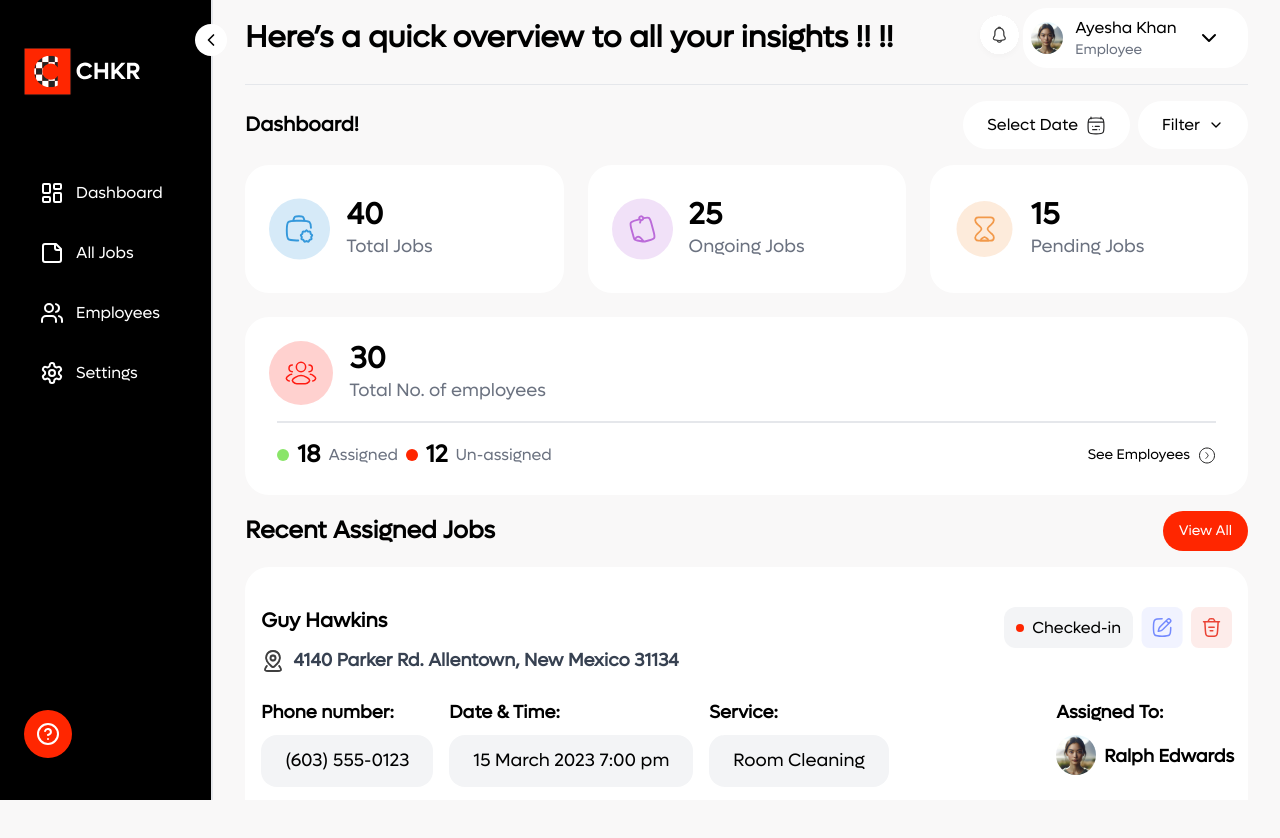
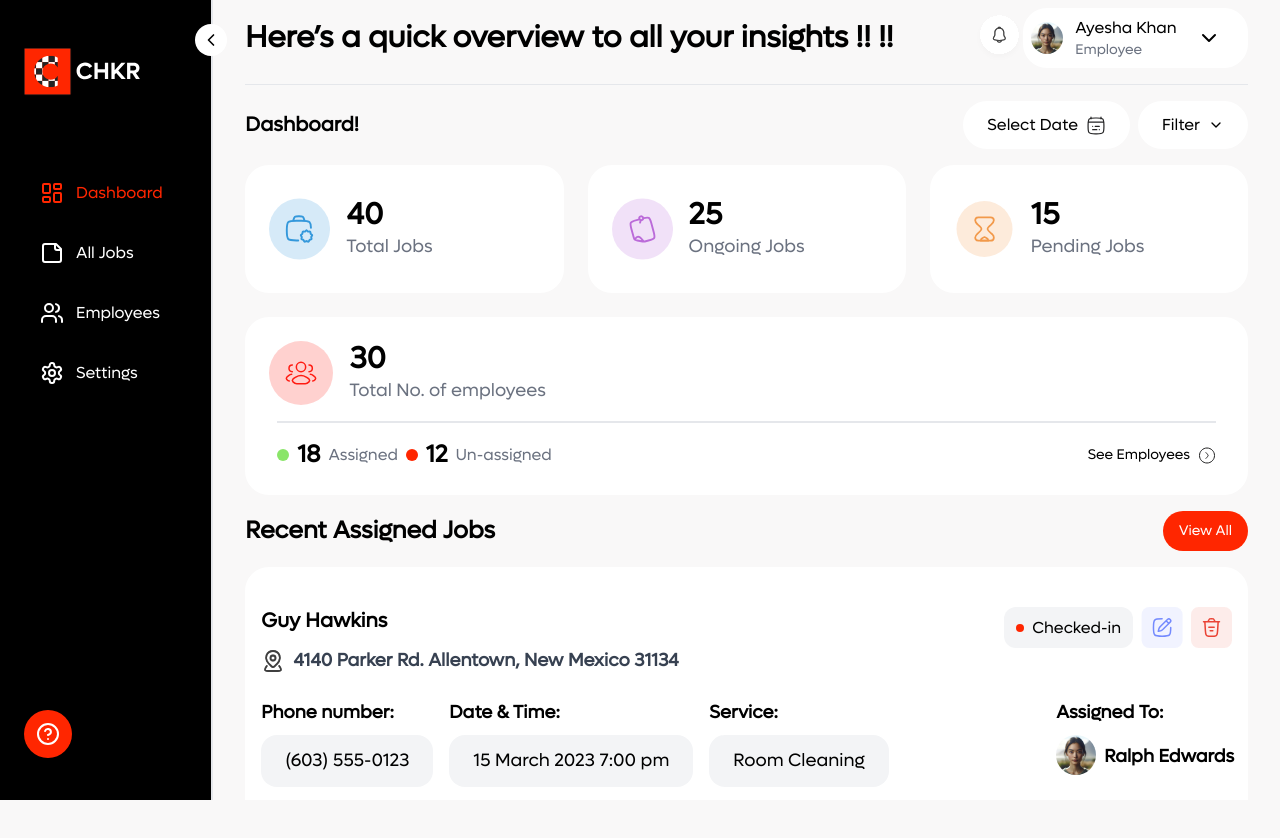
Before and after one commit to abrauf18/chkr, a Next.js app: page /company-admin/dashboard in a window 1280 px wide. Shown: the top 838 px of the page. Built offline with nearby package versions, Linux system fonts and the light colour scheme.

Commit message:
feat: add path name to keep the side bar item active

```diff
--- a/components/shared/sidebar.tsx
+++ b/components/shared/sidebar.tsx
@@ -1,4 +1,6 @@
+"use client";
 import React from "react";
+import { usePathname } from "next/navigation";
 import {
   Users,
   StickyNote,
@@ -12,28 +14,35 @@ import Link from "next/link";
 import clsx from "clsx";
 
 const SideBar = ({ open }: { open: boolean }) => {
+  const pathname = usePathname();
+
   const list = [
     {
       title: "Dashboard",
       icon: <LayoutDashboard />,
-      path: "/dashboard",
+      path: "/company-admin/dashboard",
     },
     {
       title: "All Jobs",
       icon: <StickyNote />,
-      path: "/all-jobs",
+      path: "/company-admin/dashboard#all-jobs",
     },
     {
       title: "Employees",
       icon: <Users />,
-      path: "/employees",
+      path: "/company-admin/dashboard#employees",
     },
     {
       title: "Settings",
       icon: <Settings />,
-      path: "/settings",
+      path: "/company-admin/dashboard#settings",
     },
   ];
+
+  const isActive = (path: string) => {
+    const currentPath = pathname.split("#")[0];
+    return currentPath.startsWith(path);
+  };
 
   return (
     <>
@@ -45,7 +54,7 @@ const SideBar = ({ open }: { open: boolean }) => {
         )}
       >
         <Link href="#">
-          <div className="text-2xl font-bold hover:text-sky-400">
+          <div className="text-2xl font-bold">
             <div className="logo logo-triangle relative w-10 h-10 inline-block mt-6">
               {open ? <LogoFooter /> : <SidebarLogo />}
             </div>
@@ -55,11 +64,12 @@ const SideBar = ({ open }: { open: boolean }) => {
       <div className="relative w-full space-y-6 h-[85%] mt-12">
         <div className="space-y-3 h-[76%] overflow-auto section-scrollbar">
           {list.map((item) => (
-            <div>
+            <div key={item.path}>
               <Link href={item.path}>
                 <div
                   className={clsx(
                     "flex items-center w-full h-12 hover:text-primary hover:bg-white rounded-3xl xl:px-4",
+                    isActive(item.path) && "text-primary",
                     !open && "justify-center"
                   )}
                 >
```
